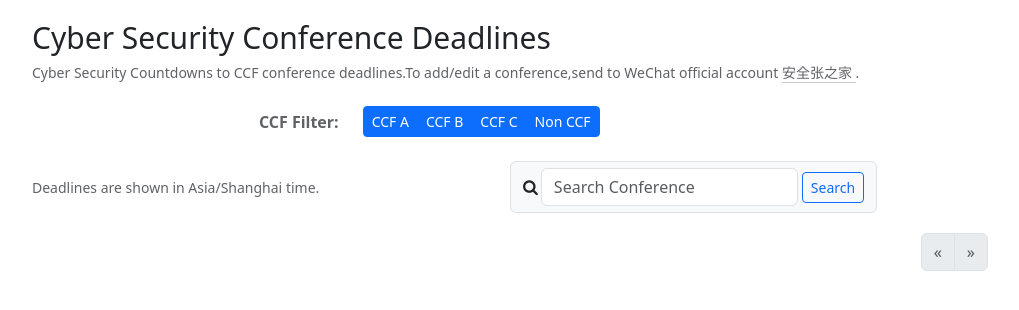
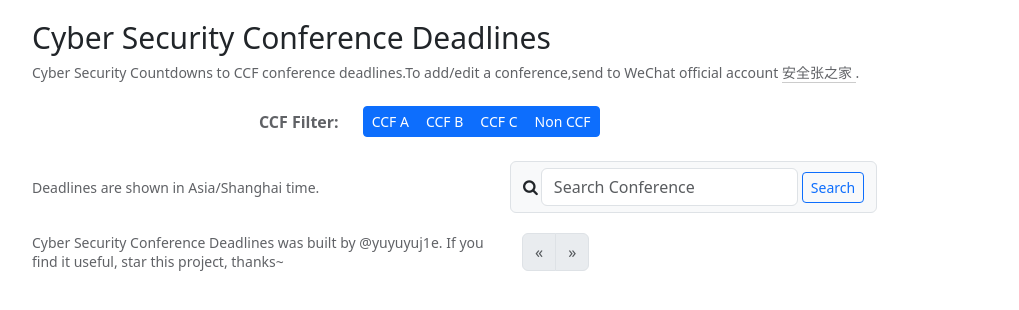
Before and after one commit to yuyuyuj1e/Conference-Deadlines, a Flask app: page / in a window 1280 px wide. Shown: the top 310 px of the page, without its empty margins (130-1149 px from the left). Run offline with Flask 2, Linux system fonts and the light colour scheme; data that the repository does not hold is empty; some libraries are stand-ins or nearby versions; some web fonts are replaced.

Commit message:
添加 footer

```diff
--- a/templates/home.html
+++ b/templates/home.html
@@ -152,7 +152,17 @@
                 </div>
             {% endfor %}
             </div>
-            <nav aria-label="Page navigation" style="float: right">
+        </div>
+        <footer>
+            <div class="row">
+                <div class="col-12 col-sm-6 meta">
+                    <a class="link" href="https://github.com/yuyuyuj1e/Conference-Deadlines">Cyber Security Conference Deadlines</a>
+                    was built by
+                    <a class="link" href="https://github.com/yuyuyuj1e" target="_blank">@yuyuyuj1e</a>.
+                    If you find it useful, star this project, thanks~
+                </div>
+                <div class="col-12 col-sm-6">
+                    <nav aria-label="Page navigation">
                         <ul class="pagination">
                            <li class="page-item {% if conferences_pagination.has_prev == False %}disabled{% endif %}">
                                <a class="page-link" aria-label="Previous"
@@ -180,6 +190,8 @@
                     </nav>
                 </div>
             </div>
+        </footer>
+    </div>
 <script src="{{ url_for('static', filename='js/function.js') }}"></script>
 <script src="{{ url_for('static', filename='js/timer.js') }}"></script>
 </body>
```
Lines whose indentation alone changed are shown as unchanged.
